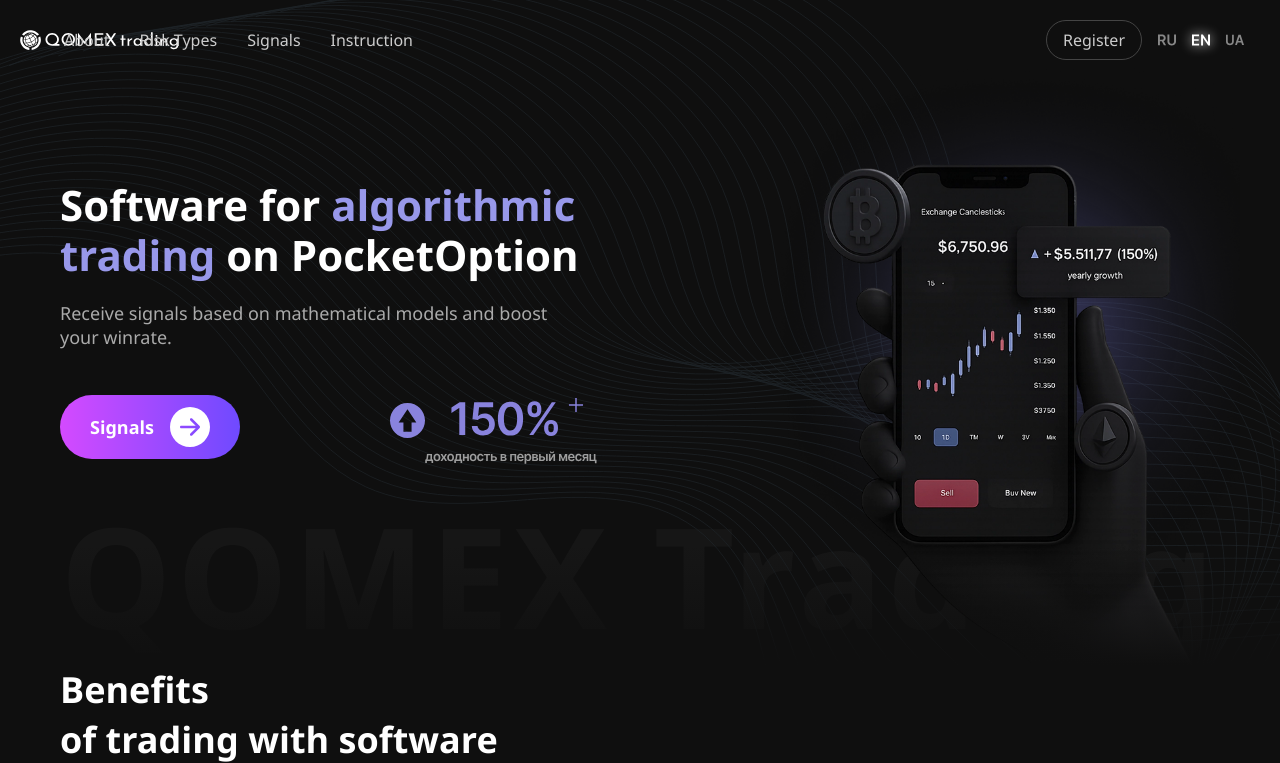
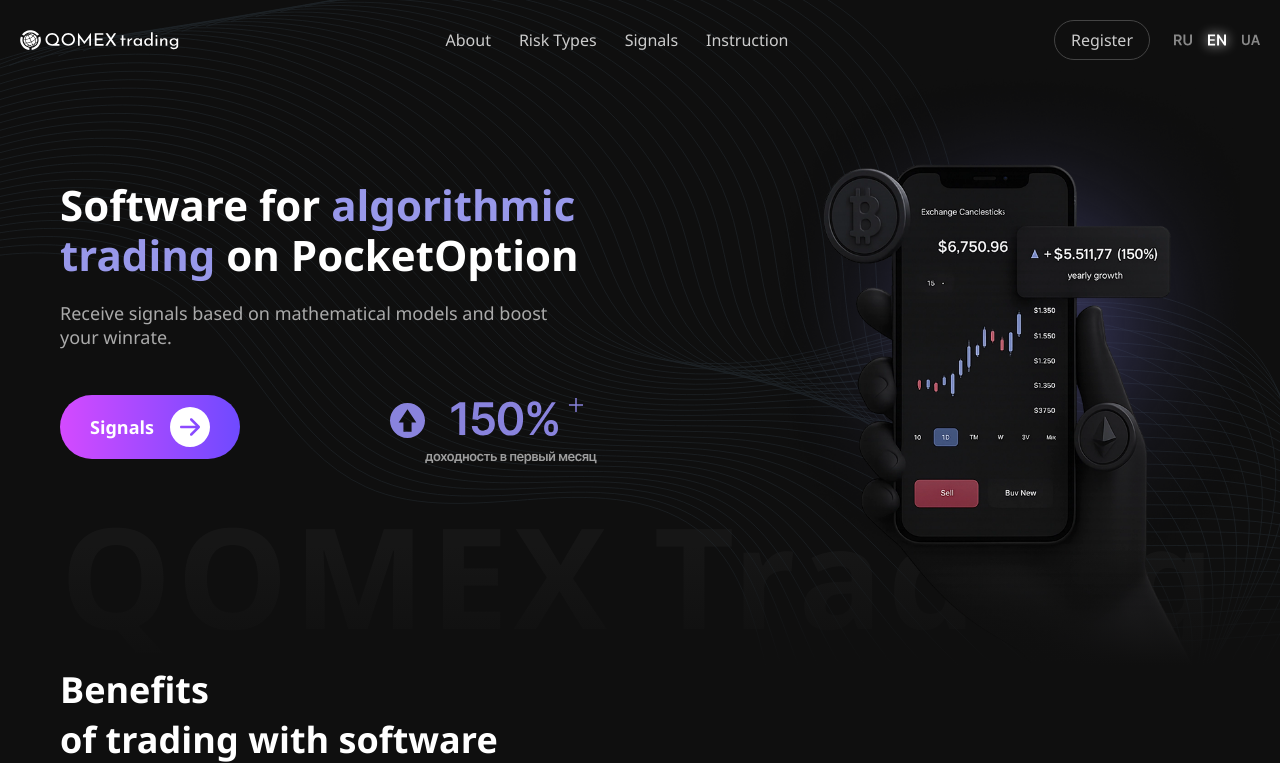
Before and after one commit to meep1w/QOMEX, a FastAPI app: page / in a window 1280 px wide. Shown: the top 763 px of the page. Run offline with FastAPI, Linux system fonts and the light colour scheme; parts of the project's set-up code (start-up, migrations or seed data) failed here and were passed over.

Commit message:
Финальный тест еще один

```diff
--- a/static/index.css
+++ b/static/index.css
@@ -1087,3 +1087,28 @@ main, .page, .container, body > section:first-of-type,
 
     .nav, .header-right { display: none !important; }
 }
+
+/* === DESKTOP header layout: logo | nav(center) | button | languages === */
+@media (min-width: 993px) {
+    .header .container.header-inner,
+    .header-inner {
+        display: grid !important;
+        grid-template-columns: auto 1fr auto auto; /* logo | nav | btn | langs */
+        align-items: center;
+        column-gap: 24px;
+        height: 80px;
+    }
+
+    /* скрыть бургер на ПК */
+    .burger-btn { display: none !important; }
+
+    /* правильные позиции */
+    .logo-link        { grid-column: 1; justify-self: start !important; }
+    .nav              { grid-column: 2; justify-self: center; }
+    .header-right     { grid-column: 3; justify-self: end; }
+    .language-icons   { grid-column: 4; justify-self: end; }
+
+    /* чтобы меню не наползало при длинных пунктах */
+    .nav { gap: 28px; white-space: nowrap; }
+    .nav a { display: inline-block; }
+}
```
